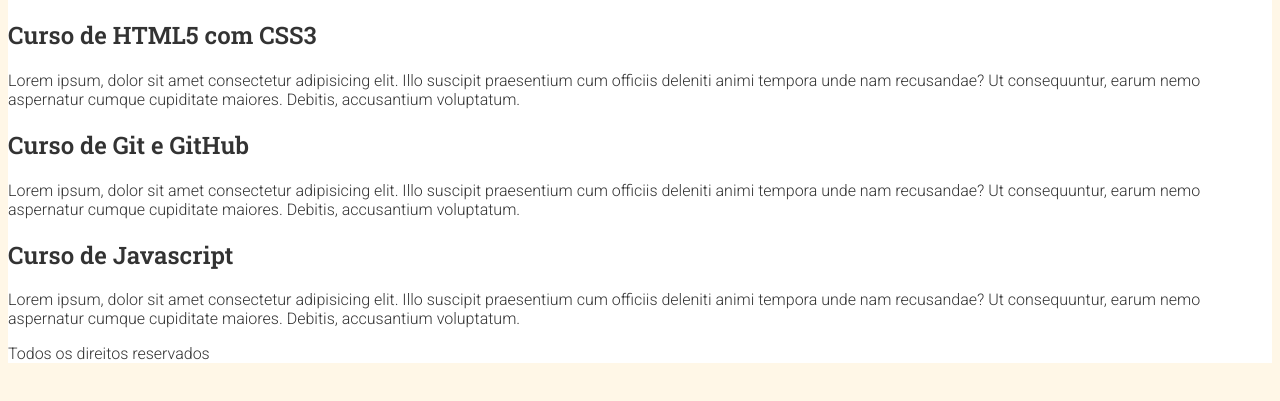
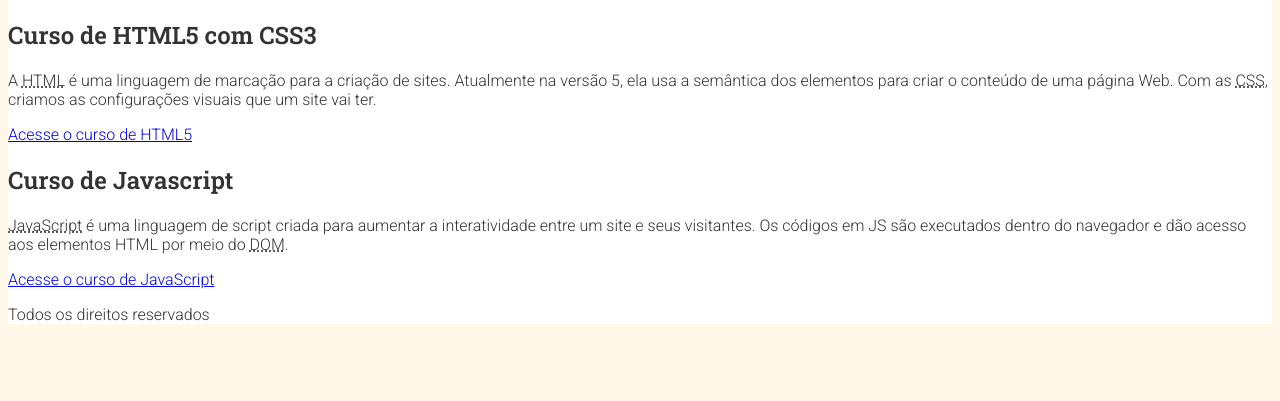
Before and after one commit to mpflo/projeto-site, a plain HTML site: page index.html in a window 1280 px wide. Shown: the part 75-476 px from the top of the page. Drawn offline with Linux system fonts and the light colour scheme.

Commit message:
add parágrafos novos

```diff
--- a/index.html
+++ b/index.html
@@ -16,17 +16,13 @@
 
         <article>
             <h2>Curso de HTML5 com CSS3</h2>
-            <p>Lorem ipsum, dolor sit amet consectetur adipisicing elit. Illo suscipit praesentium cum officiis deleniti animi tempora unde nam recusandae? Ut consequuntur, earum nemo aspernatur cumque cupiditate maiores. Debitis, accusantium voluptatum.</p>
-        </article>
-
-        <article>
-            <h2>Curso de Git e GitHub</h2>
-            <p>Lorem ipsum, dolor sit amet consectetur adipisicing elit. Illo suscipit praesentium cum officiis deleniti animi tempora unde nam recusandae? Ut consequuntur, earum nemo aspernatur cumque cupiditate maiores. Debitis, accusantium voluptatum.</p>
-        </article>
+            <p>A <abbr title="HyperText Markup Language">HTML</abbr> é uma linguagem de marcação para a criação de sites. Atualmente na versão 5, ela usa a semântica dos elementos para criar o conteúdo de uma página Web. Com as <abbr title="Cascading Style Sheets">CSS</abbr>, criamos as configurações visuais que um site vai ter.</p>
+            <p><a href="curso-html.html">Acesse o curso de HTML5</a></p>
 
         <article>
             <h2>Curso de Javascript</h2>
-            <p>Lorem ipsum, dolor sit amet consectetur adipisicing elit. Illo suscipit praesentium cum officiis deleniti animi tempora unde nam recusandae? Ut consequuntur, earum nemo aspernatur cumque cupiditate maiores. Debitis, accusantium voluptatum.</p>
+            <p><abbr title="JavaScript">JavaScript</abbr> é uma linguagem de script criada para aumentar a interatividade entre um site e seus visitantes. Os códigos em JS são executados dentro do navegador e dão acesso aos elementos HTML por meio do <abbr title="Document Object Model">DOM</abbr>.</p>
+            <p><a href="curso-js.html">Acesse o curso de JavaScript</a></p>
         </article>
 
         <footer>
```
